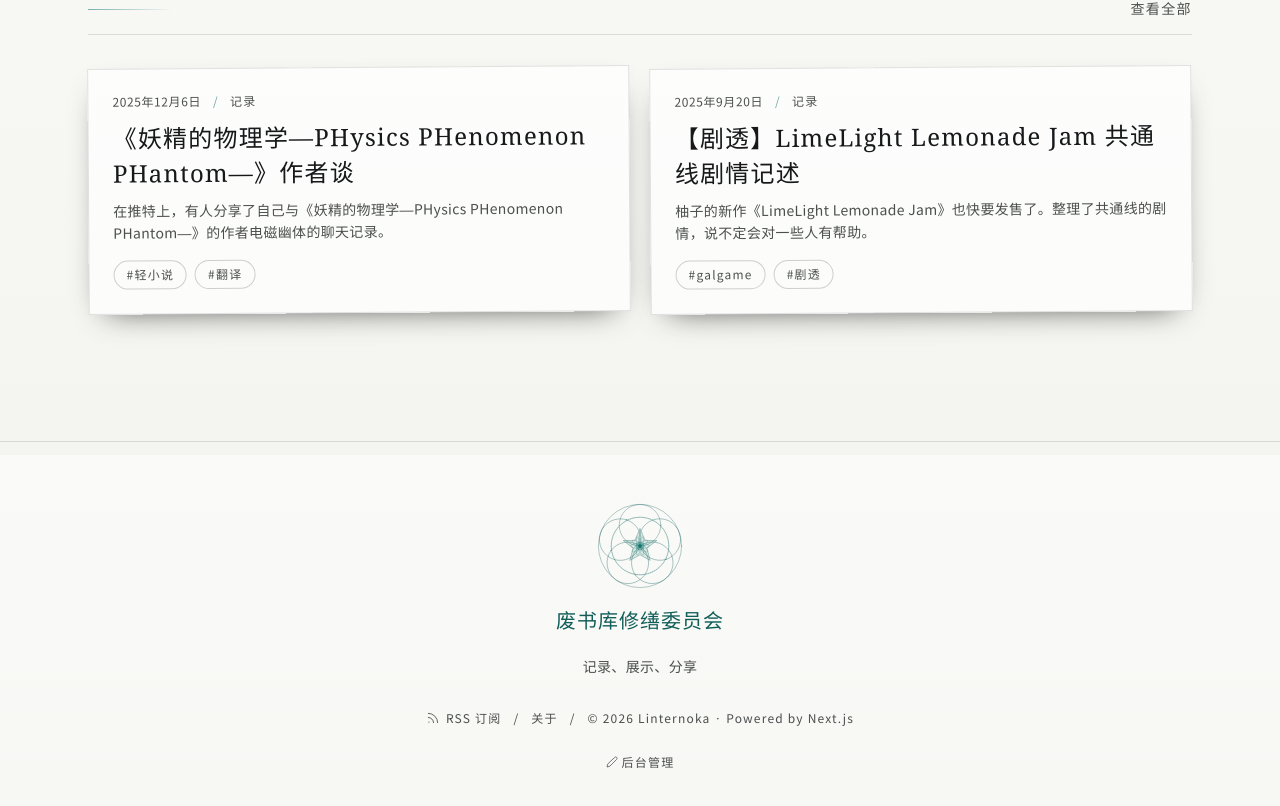
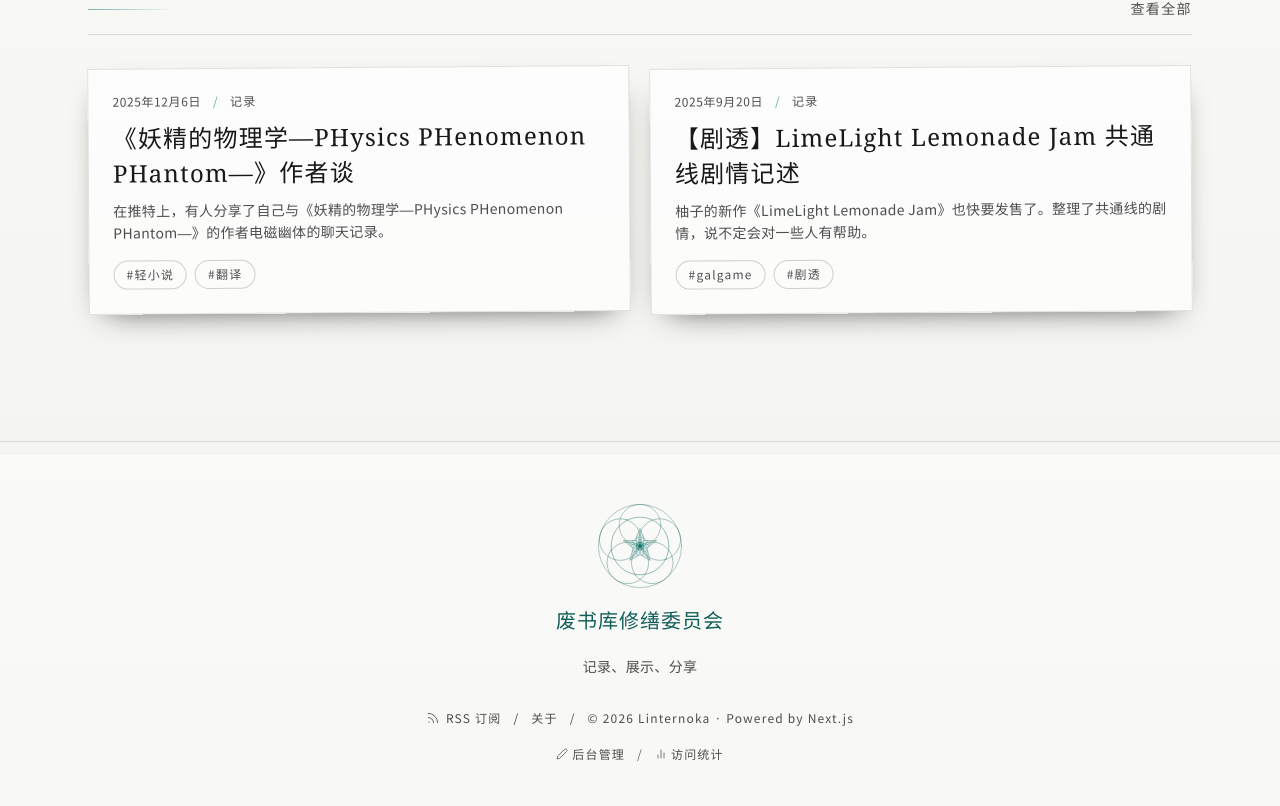
Before and after one commit to Linternoka/personal-blog, a Next.js app: page / in a window 1280 px wide. Shown: the part 1145-1951 px from the top of the page. Built offline with nearby package versions, Linux system fonts and the light colour scheme.

Commit message:
feat: add GoatCounter stats link to footer

```diff
--- a/components/Footer.tsx
+++ b/components/Footer.tsx
@@ -1,7 +1,7 @@
 import Link from "next/link";
 import { siteConfig } from "@/lib/site";
 import { Logo } from "./Logo";
-import { RssIcon, EditIcon } from "./icons";
+import { RssIcon, EditIcon, ChartIcon } from "./icons";
 
 export default function Footer() {
   const year = new Date().getFullYear();
@@ -45,17 +45,29 @@ export default function Footer() {
           </span>
         </p>
 
-        <p className="mt-5 text-center">
+        <p className="mt-5 flex flex-wrap items-center justify-center gap-x-3 gap-y-2 text-center text-xs tracking-widest text-textsoft/80">
           {/* /admin/ 是独立静态应用不是页面路由，禁用 RSC 预取避免 404 噪音 */}
           <Link
             href="/admin/"
             prefetch={false}
-            className="kam-link inline-flex items-center gap-1 text-xs tracking-widest text-textsoft/80 transition-colors hover:text-gold"
+            className="kam-link inline-flex items-center gap-1 transition-colors hover:text-gold"
             title="进入图形化内容管理后台（Decap CMS）"
           >
             <EditIcon className="h-3 w-3" />
             后台管理
           </Link>
+          <span className="text-line-strong">/</span>
+          {/* 统计后台是外链，新窗口打开；target=_blank 一律带 noopener noreferrer（安全约定） */}
+          <a
+            href="https://linternoka-blog.goatcounter.com/"
+            target="_blank"
+            rel="noopener noreferrer"
+            className="kam-link inline-flex items-center gap-1 transition-colors hover:text-gold"
+            title="查看访问统计（GoatCounter）"
+          >
+            <ChartIcon className="h-3 w-3" />
+            访问统计
+          </a>
         </p>
       </div>
     </footer>
--- a/components/icons.tsx
+++ b/components/icons.tsx
@@ -87,6 +87,15 @@ export function EditIcon({ className }: IconProps) {
   );
 }
 
+/** 访问统计：三根柱状图（feather bar-chart-2 风格，呼应收录统计的「访问统计」入口） */
+export function ChartIcon({ className }: IconProps) {
+  return (
+    <svg viewBox="0 0 24 24" className={className} {...strokeProps} aria-hidden="true">
+      <path d="M18 20V10M12 20V4M6 20v-6" />
+    </svg>
+  );
+}
+
 /** 空态插画：一本被修缮的旧书（呼应「废书库修缮」主题） */
 export function BookRepairIllustration({ className }: IconProps) {
   return (
```
